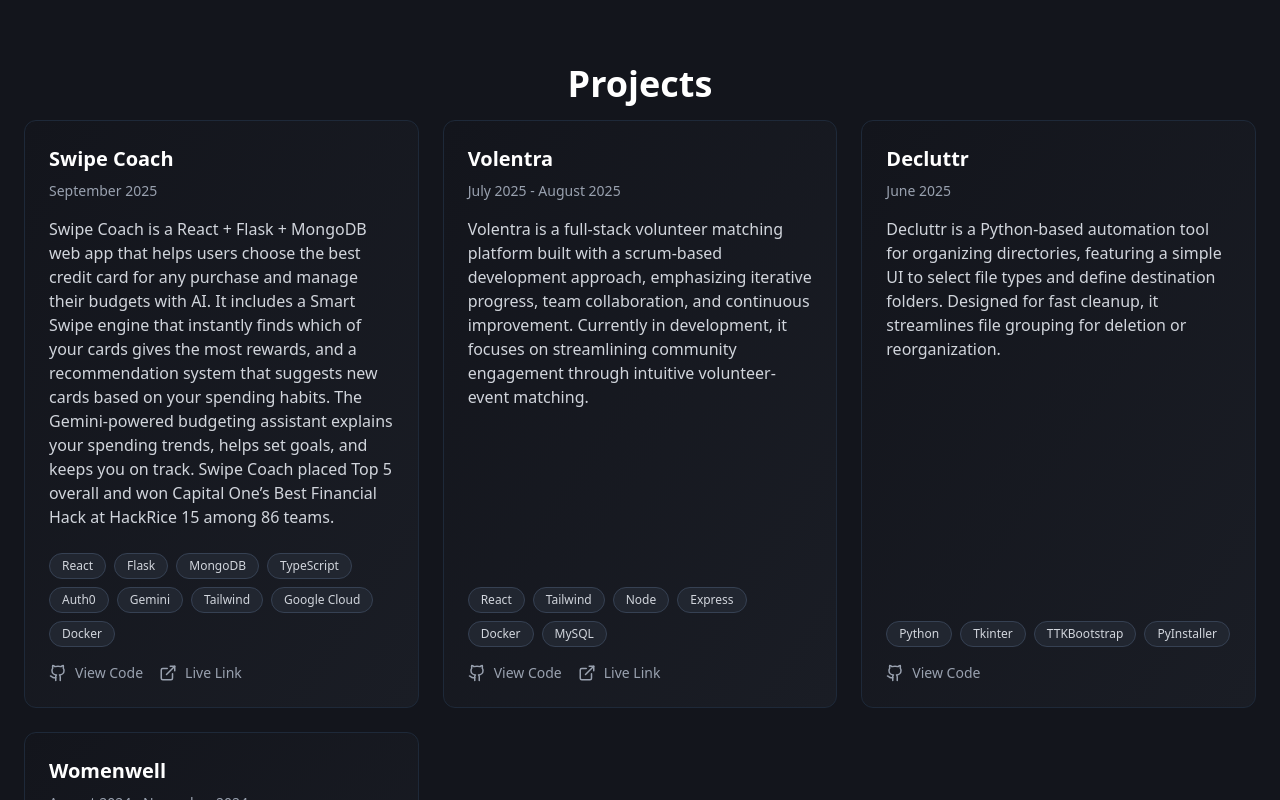
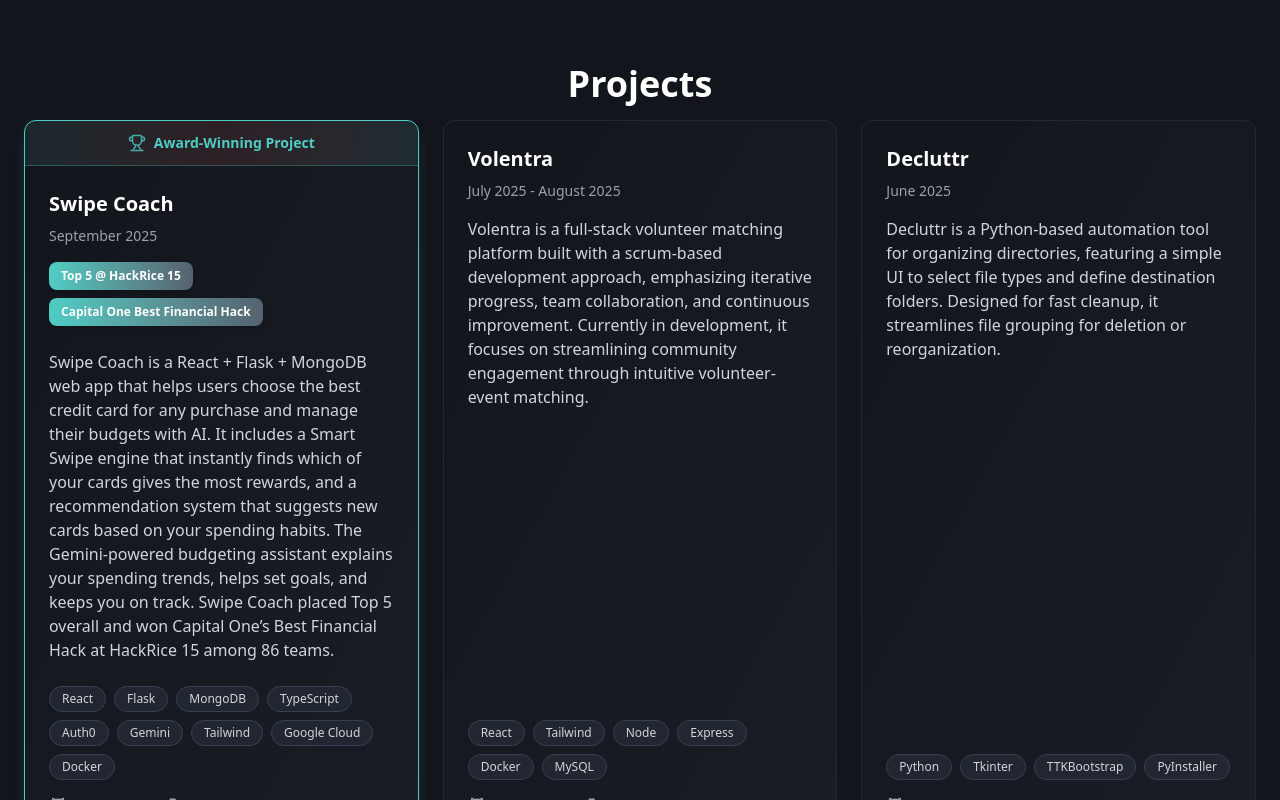
Before and after one commit to Sthiber/portfolio_website, a React (Vite) app: page / in a window 1280 px wide. Shown: the part 1980-2780 px from the top of the page. Built offline with nearby package versions, Linux system fonts and the light colour scheme.

Commit message:
Added more flare to Swipe Coach since it won awards.

```diff
--- a/components/ProjectCard.tsx
+++ b/components/ProjectCard.tsx
@@ -1,6 +1,11 @@
-import { ExternalLinkIcon, GithubIcon } from "lucide-react";
+import { ExternalLinkIcon, GithubIcon, Trophy } from "lucide-react";
 interface Technology {
   name: string;
+  color?: string;
+}
+interface Award {
+  title: string;
+  icon?: string;
   color?: string;
 }
 interface ProjectCardProps {
@@ -10,6 +15,8 @@ interface ProjectCardProps {
   period?: string;
   liveLink?: string;
   codeLink?: string;
+  awards?: Award[];
+  featured?: boolean;
 }
 export function ProjectCard({
   title,
@@ -18,16 +25,53 @@ export function ProjectCard({
   period,
   liveLink,
   codeLink,
+  awards,
+  featured,
 }: ProjectCardProps) {
   return (
-    <div className="bg-gradient-to-br from-[#13151c] to-[#1a1d25] rounded-xl overflow-hidden border border-gray-800 hover:border-[#4ECDC4]/50 transition-all duration-300 flex flex-col h-full p-6">
-      <div className="flex flex-col flex-grow">
+    <div
+      className={`bg-gradient-to-br from-[#13151c] to-[#1a1d25] rounded-xl overflow-hidden border transition-all duration-300 flex flex-col h-full ${
+        featured
+          ? "border-[#4ECDC4] shadow-lg shadow-[#4ECDC4]/20 hover:shadow-xl hover:shadow-[#4ECDC4]/30"
+          : "border-gray-800 hover:border-[#4ECDC4]/50"
+      }`}
+    >
+      {/* Award Banner */}
+      {awards && awards.length > 0 && (
+        <div className="bg-gradient-to-r from-[#4ECDC4]/10 via-[#FF6B6B]/10 to-[#4ECDC4]/10 border-b border-[#4ECDC4]/30 p-3">
+          <div className="flex items-center justify-center gap-2 flex-wrap">
+            <Trophy className="text-[#4ECDC4] animate-pulse" size={18} />
+            <span className="text-sm font-semibold text-[#4ECDC4]">
+              Award-Winning Project
+            </span>
+          </div>
+        </div>
+      )}
+
+      <div className="flex flex-col flex-grow p-6">
         <h3 className="text-xl font-bold mb-2 text-white">{title}</h3>
         {period && (
           <div className="flex items-center mb-4 text-gray-400">
             <span className="text-sm">{period}</span>
           </div>
         )}
+
+        {/* Awards Badges */}
+        {awards && awards.length > 0 && (
+          <div className="mb-4 space-y-2">
+            {awards.map((award, index) => (
+              <div
+                key={index}
+                className={`inline-flex items-center px-3 py-1.5 rounded-lg bg-gradient-to-r ${
+                  award.color || "from-purple-500 to-pink-600"
+                } text-white text-xs font-semibold shadow-md mr-2 mb-2`}
+              >
+                {award.title}
+              </div>
+            ))}
+          </div>
+        )}
+
         <p className="text-gray-300 mb-6 flex-grow">{description}</p>
         <div className="mt-auto">
           <div className="flex flex-wrap gap-2 mb-4">
--- a/components/Projects.tsx
+++ b/components/Projects.tsx
@@ -19,6 +19,8 @@ export function Projects() {
               technologies={project.technologies}
               liveLink={project.liveLink}
               codeLink={project.codeLink}
+              awards={project.awards}
+              featured={project.featured}
             />
           ))}
         </div>
--- a/data/projects.ts
+++ b/data/projects.ts
@@ -1,4 +1,10 @@
 export type Technology = { name: string; color?: string };
+
+export type Award = {
+  title: string;
+  icon?: string; // emoji or icon
+  color?: string;
+};
 
 export type Project = {
   id: number;
@@ -8,6 +14,8 @@ export type Project = {
   technologies: Technology[];
   liveLink?: string;
   codeLink?: string;
+  awards?: Award[]; // New field for achievements
+  featured?: boolean; // Mark special projects
 };
 
 export const projects: Project[] = [
@@ -30,6 +38,17 @@ export const projects: Project[] = [
     ],
     liveLink: "https://hackrice-4afcb.web.app/welcome",
     codeLink: "https://github.com/leo2971998/HackRice25",
+    featured: true,
+    awards: [
+      {
+        title: "Top 5 @ HackRice 15",
+        color: "from-[#4ECDC4] to-[#556270]",
+      },
+      {
+        title: "Capital One Best Financial Hack",
+        color: "from-[#4ECDC4] to-[#556270]",
+      },
+    ],
   },
   {
     id: 1,
```
